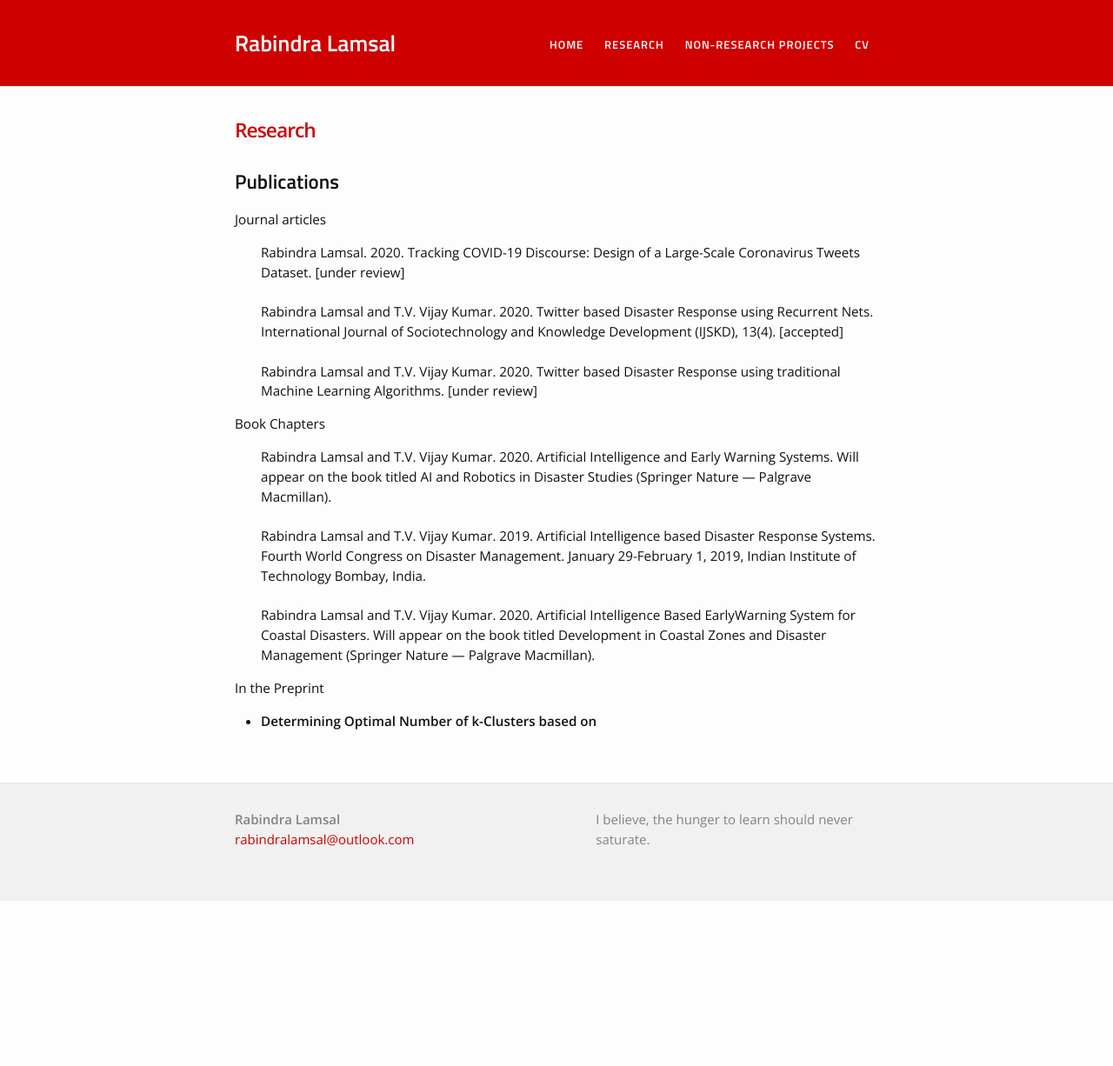
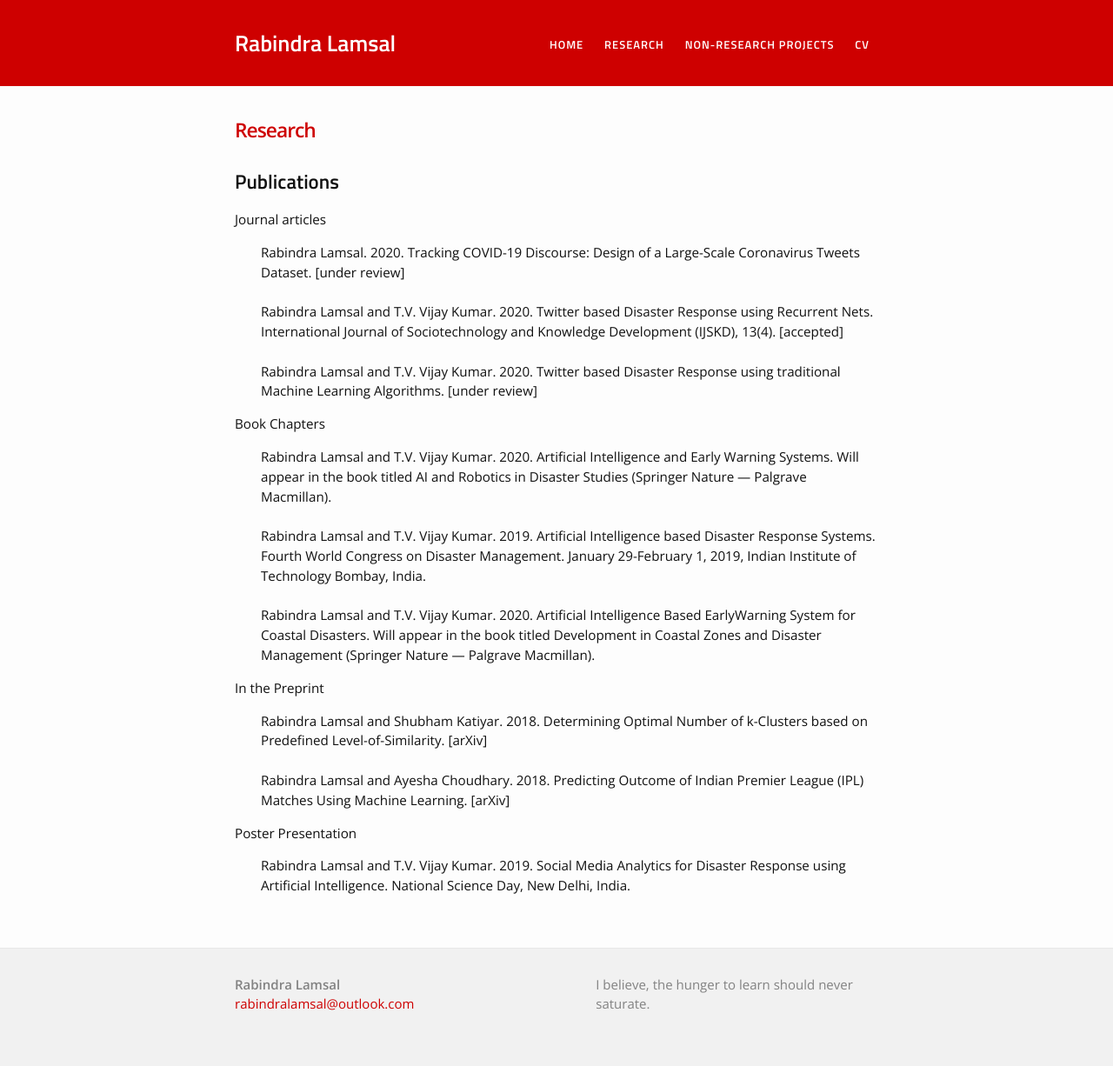
Before and after one commit to rabindralamsal/personal-site, a Jekyll site: the page built from research.md, in a window 1280 px wide. Shown: the whole page at 87% size. Built offline with Jekyll 4.4.1, drawn with Linux system fonts in a browser that asks for light colours; before the commit the page ends 1036 px from its top, so only the background shows below that.

Commit message:
Update research.md

```diff
--- a/research.md
+++ b/research.md
@@ -20,17 +20,28 @@ Book Chapters
 
 <ul>
 
-Rabindra Lamsal and T.V. Vijay Kumar. 2020. Artificial Intelligence and Early Warning Systems. Will appear on the book titled AI and Robotics in Disaster Studies
+Rabindra Lamsal and T.V. Vijay Kumar. 2020. Artificial Intelligence and Early Warning Systems. Will appear in the book titled AI and Robotics in Disaster Studies
 (Springer Nature — Palgrave Macmillan).<br><br>
 
 Rabindra Lamsal and T.V. Vijay Kumar. 2019. Artificial Intelligence based Disaster Response Systems. Fourth World Congress on Disaster Management. January 29-February 1, 2019, Indian Institute of Technology Bombay, India.<br><br>
 
-Rabindra Lamsal and T.V. Vijay Kumar. 2020. Artificial Intelligence Based EarlyWarning System for Coastal Disasters. Will appear on the book titled Development in
+Rabindra Lamsal and T.V. Vijay Kumar. 2020. Artificial Intelligence Based EarlyWarning System for Coastal Disasters. Will appear in the book titled Development in
 Coastal Zones and Disaster Management (Springer Nature — Palgrave Macmillan).
 
 </ul>
 
 In the Preprint
 <ul>
-	<li>
-		<b>Determining Optimal Number of k-Clusters based on
+
+Rabindra Lamsal and Shubham Katiyar. 2018. Determining Optimal Number of k-Clusters based on Predefined Level-of-Similarity. [arXiv]<br><br>
+
+Rabindra Lamsal and Ayesha Choudhary. 2018. Predicting Outcome of Indian Premier League (IPL) Matches Using Machine Learning. [arXiv]
+
+</ul>
+
+Poster Presentation
+<ul>
+
+Rabindra Lamsal and T.V. Vijay Kumar. 2019. Social Media Analytics for Disaster Response using Artificial Intelligence. National Science Day, New Delhi, India.
+
+</ul>
```
